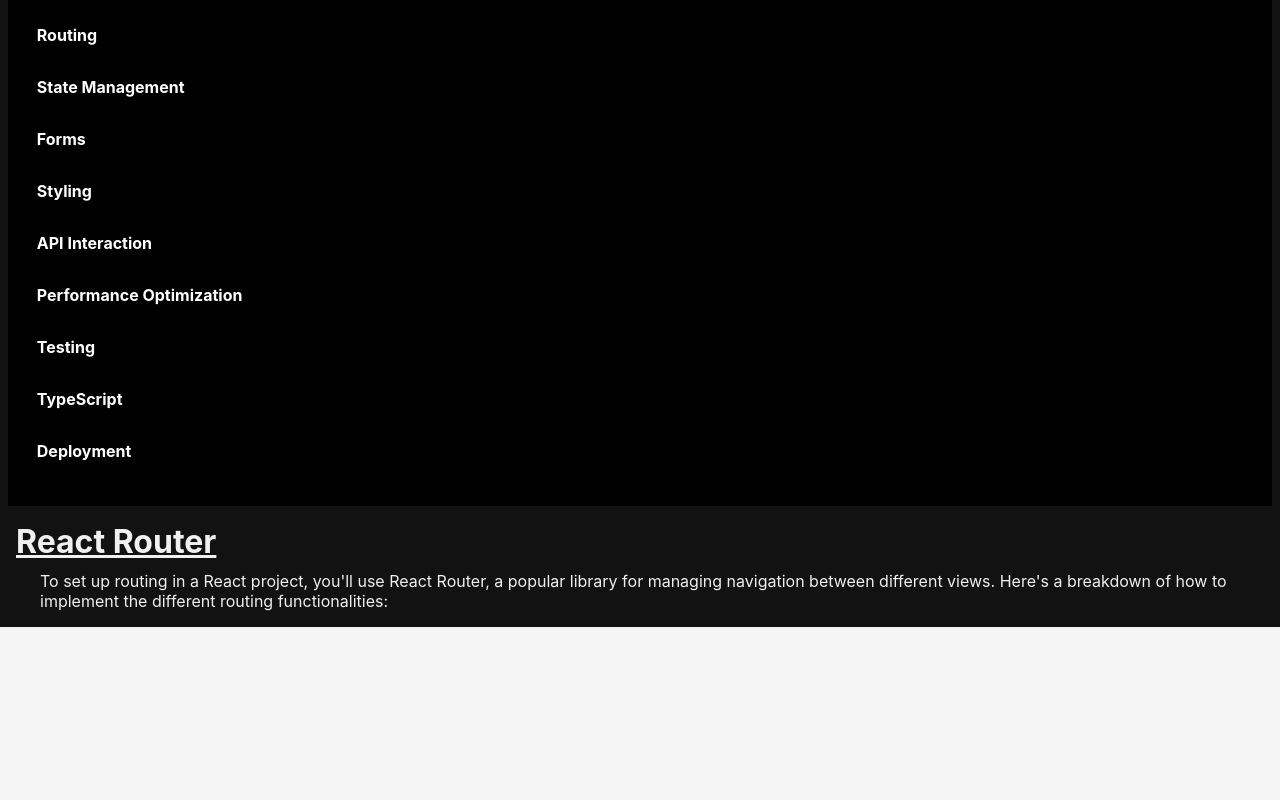
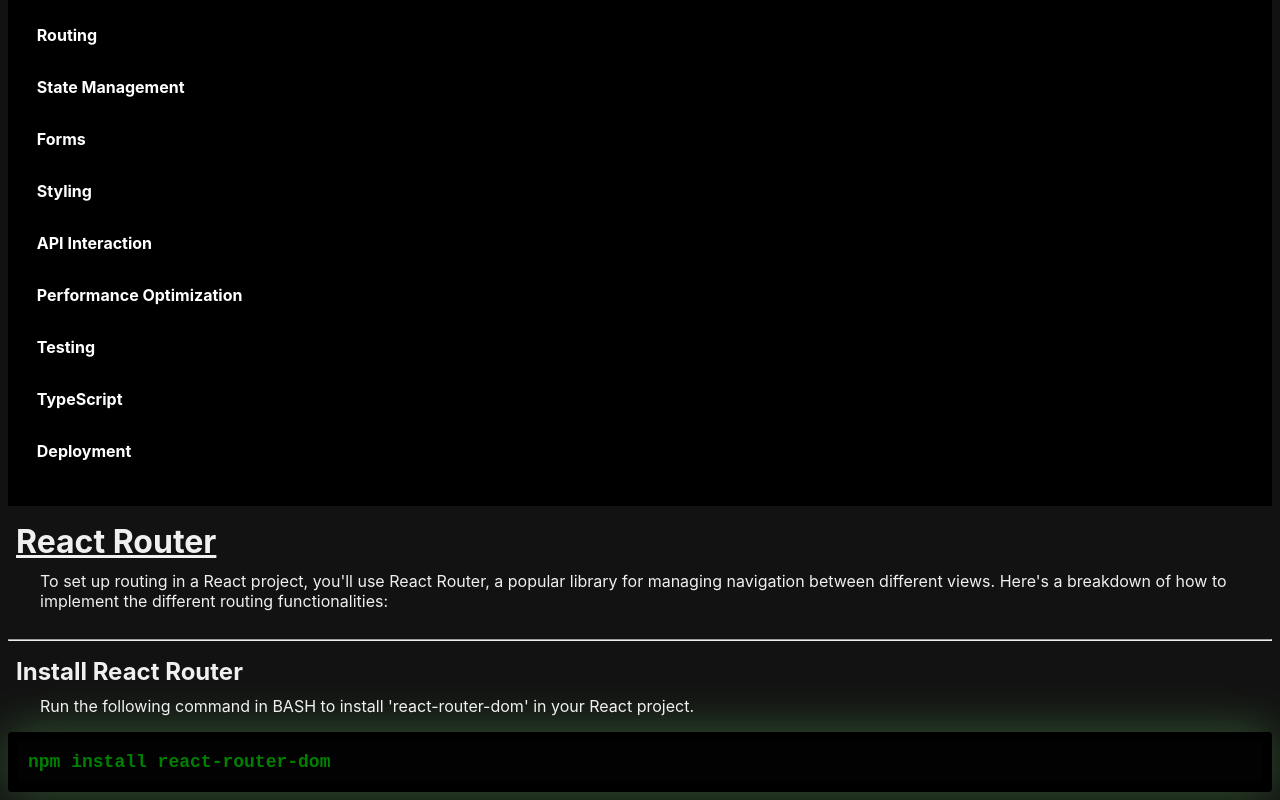
Before and after one commit to rees-kyle/react_showcase, a React (Create React App) app in the folder project/: page /react-router in a window 1280 px wide. Shown: the part 313-1113 px from the top of the page. Before the commit the page ends 940 px from the top, so only its background shows below. Built offline with nearby package versions, Linux system fonts and the light colour scheme.

Commit message:
Add Install component
- Added component file.
- Added to index in components folder.
- Imported and added component to page.

```diff
--- /dev/null
+++ b/project/src/components/routing/react_router/Install.js
@@ -0,0 +1,20 @@
+const Install = () => {
+    return (
+        <div>
+            <br/>
+            <hr/>
+            <h2>Install React Router</h2>
+            <p>
+                Run the following command in BASH to install 'react-router-dom' in your React project.
+            </p>
+
+            <pre>
+                <code>
+                    {`npm install react-router-dom`}
+                </code>
+            </pre>
+        </div>
+    );
+};
+
+export default Install;
--- a/project/src/components/routing/react_router/index.js
+++ b/project/src/components/routing/react_router/index.js
@@ -1 +1,2 @@
 export { default as ReactRouter } from './ReactRouter';
+export { default as Install } from './Install';
--- a/project/src/pages/routing/ReactRouterPage.js
+++ b/project/src/pages/routing/ReactRouterPage.js
@@ -1,11 +1,13 @@
 import {
-  ReactRouter
+  ReactRouter,
+  Install
 } from '../../components/routing/react_router';
 
 const ReactRouterPage = () => {
   return (
     <>
       <ReactRouter />
+      <Install />
     </>
   );
 };
```
